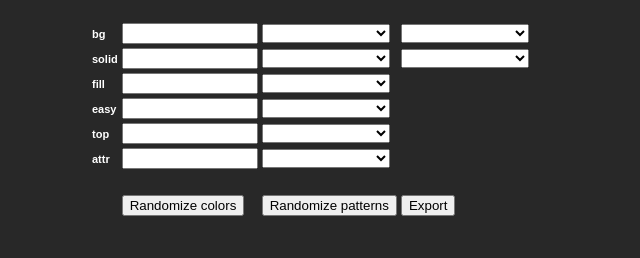
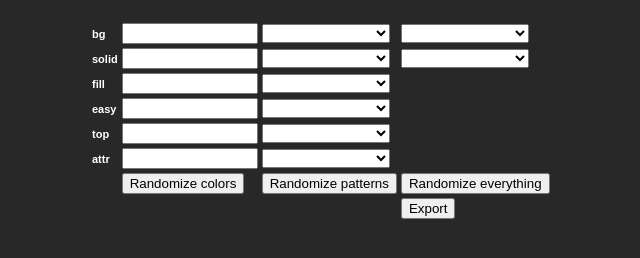
Before and after one commit to Quinten/random-tileset-generator, a website: page src/index.html in a window 1280 px wide. Shown: the whole page, without its empty margins (141-781 px from the left). Drawn offline with Linux system fonts and the light colour scheme.

Commit message:
Add randomize everything

```diff
--- a/src/index.html
+++ b/src/index.html
@@ -96,11 +96,14 @@
                         <td><select data-bind="options: availableattributes, value: selectedattributes"></select></td>
                         <td></td>
                     </tr>
-                    <tr><td colspan="4">&nbsp;</td></tr>
                     <tr>
-                        <th>&nbsp;</th>
+                        <th></th>
                         <td><button id="colors-button">Randomize colors</button></td>
                         <td><button id="patterns-button">Randomize patterns</button></td>
+                        <td><button id="everything-button">Randomize everything</button></td>
+                    </tr>
+                    <tr>
+                        <th colspan="3"></th>
                         <td><a href="#" id="export-button" download="tiles.png"><button>Export</button></a></td>
                     </tr>
                 </table>
--- a/src/index.js
+++ b/src/index.js
@@ -221,3 +221,9 @@ let patternsButton = document.getElementById('patterns-button');
 patternsButton.addEventListener('click', () => {
     randomizePatterns();
 });
+
+let everythingButton = document.getElementById('everything-button');
+everythingButton.addEventListener('click', () => {
+    randomizeColors();
+    randomizePatterns();
+});
```
